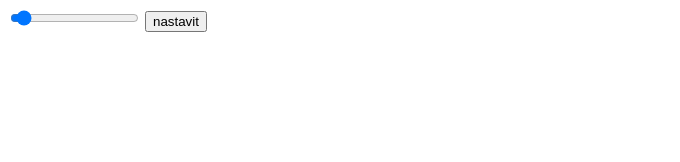
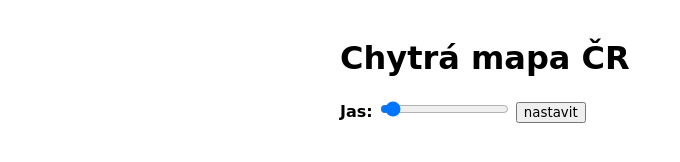
Before and after one commit to tehcaster/mapa-cr, a plain HTML site: page data/index.html in a window 1280 px wide. Shown: the whole page, without its empty margins (0-680 px from the left). Drawn offline with Linux system fonts and the light colour scheme; a web font is replaced by a local one.

Commit message:
html: javascript fetch instead of form submit
Based on copy/pasted html/css/js portions from
https://github.com/jakubcizek/pojdmeprogramovatelektroniku/tree/master/VanocniStromecek

```diff
--- a/data/index.html
+++ b/data/index.html
@@ -3,12 +3,50 @@
 <head>
   <meta charset="utf-8">
   <title>Chytrá mapa</title>
+  <link rel="preconnect" href="https://fonts.googleapis.com">
+  <link rel="preconnect" href="https://fonts.gstatic.com" crossorigin>
+  <link href="https://fonts.googleapis.com/css2?family=Baloo+Bhaijaan+2&display=swap" rel="stylesheet">
+  <style>
+      body, select, input{
+          font-family: "Baloo Bhaijaan 2", cursive;
+      }
+      .vycentruj {
+        margin: auto;
+        width: 600px;
+        padding: 10px;
+      }
+      #odpoved{
+          color: gray;
+      }
+  </style>
+        <script>
+            function nastavitJas() {
+                let _jas = document.querySelector("#jas").value;
+
+                console.log("Jas: " + _jas);
+
+                let url = "/cfg?jas=" + _jas;
+
+                console.log("Načítám URL: " + url);
+                fetch(url)
+                    .then(response => response.text())
+                    .then(data => {
+                        let zprava = "<b>Odpověď mapy:</b> " + data
+                        document.querySelector("#odpoved").innerHTML = zprava;
+
+                    })
+                    .catch(error => console.error(error));
+            }
+        </script>
 </head>
 <body>
-<form action="/cfg">
-  <input type="range" name="jas" min="0" max="100" value="5"/>
-  <input type="hidden" name="redirect" value="1"/>
-  <input type="submit" value="nastavit"/>
-</form>
+  <div class="vycentruj">
+    <h1>Chytrá mapa ČR</h1>
+    <p>
+      <b>Jas:</b>&nbsp;<input type="range" id="jas" name="jas" min="0" max="100" value="5"/>
+      <input type="button" value="nastavit" onclick="javascript:nastavitJas()"/>
+    </p>
+    <p id="odpoved"></p>
+  </div>
 </body>
 </html>
```
